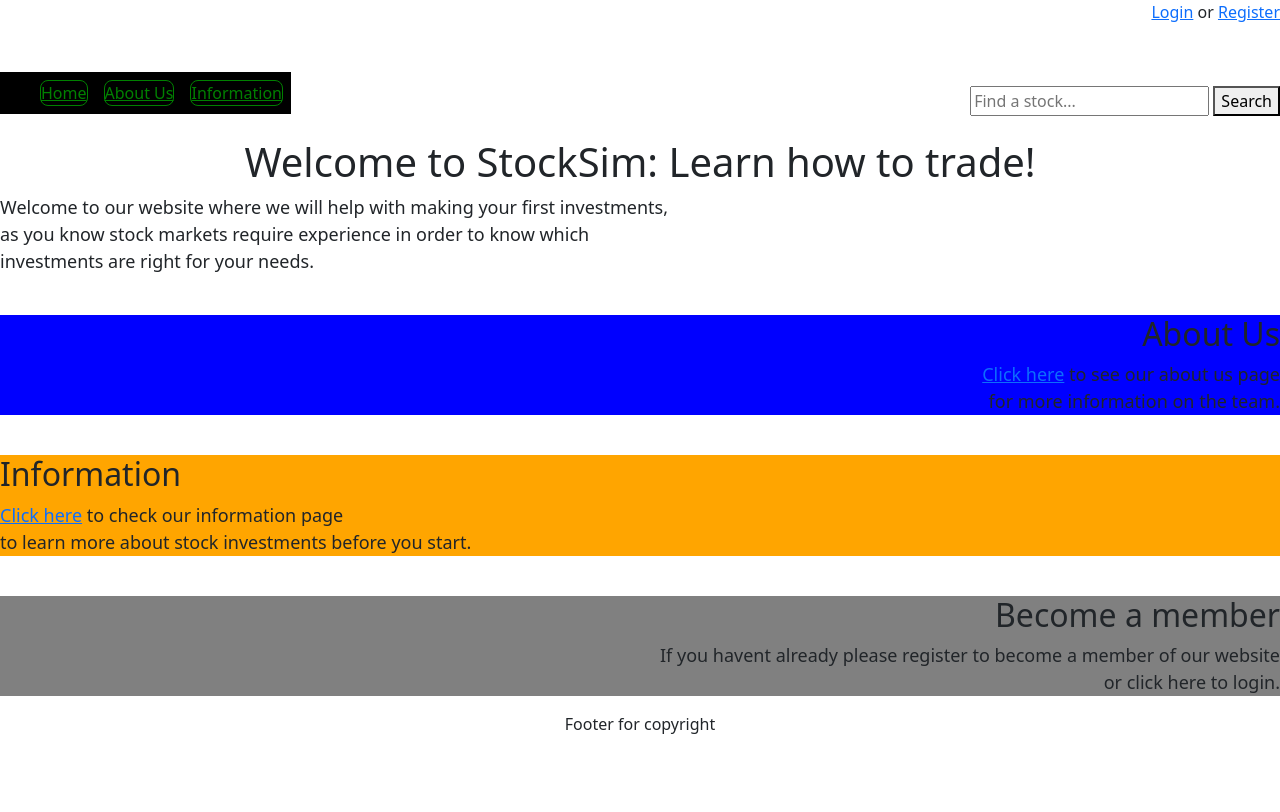
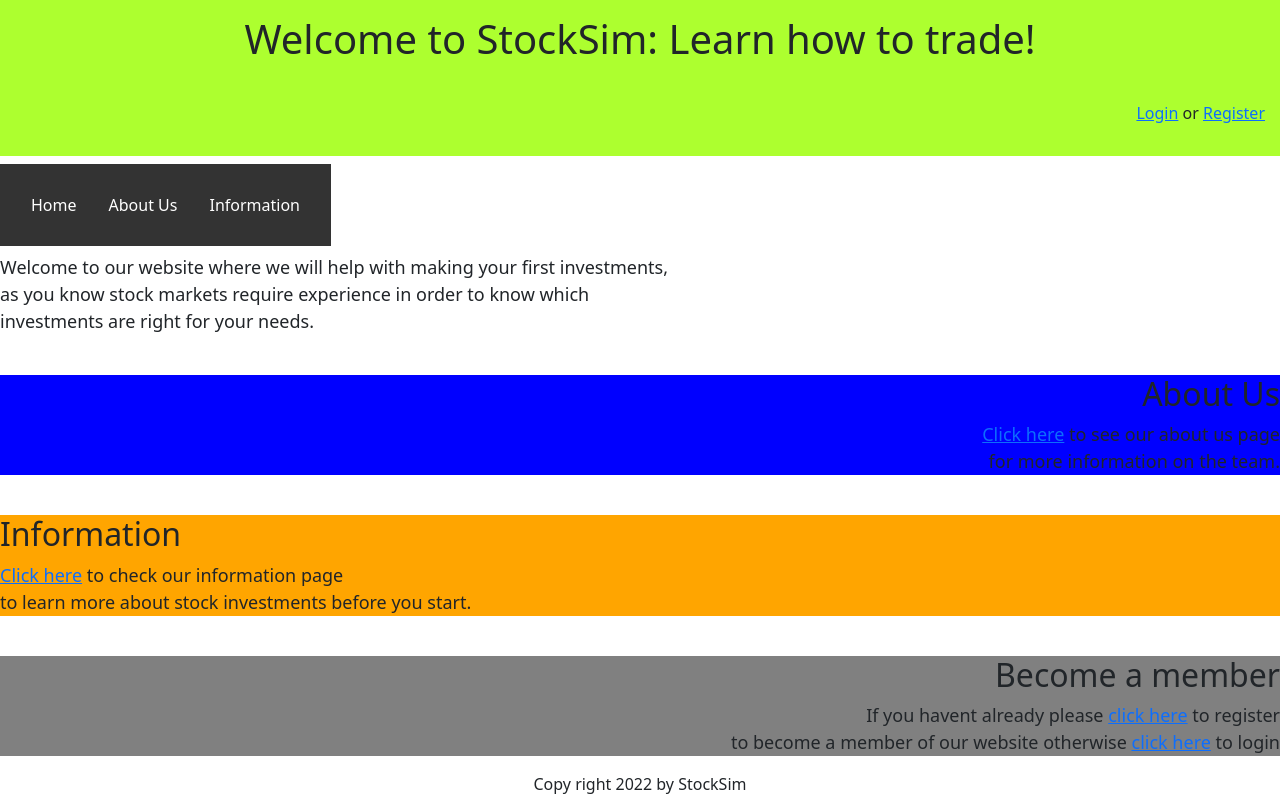
Before and after one commit to vkadam7/StockMarketApp, a Flask app: page / in a window 1280 px wide. Before the commit the page ends 734 px from the top, so only its background shows below. Run offline with Flask 2, Linux system fonts and the light colour scheme; parts of the project's set-up code (start-up, migrations or seed data) failed here and were passed over.

Commit message:
Changes to Html files and CSS

```diff
--- a/static/stylesheets/styles.css
+++ b/static/stylesheets/styles.css
@@ -1,34 +1,55 @@
+.header{
+    background-color:greenyellow;
+    text-align:center;
+    justify-content: center;
+    padding:15px;
+}
+
+.login{
+    background-color:greenyellow;
+    text-align:right;
+    justify-content: right;
+    padding:15px;
+}
+
+.navbar ul{
+    list-style-type: none;
+    background-color:#333;
+    margin:0;
+    padding:0;
+    overflow:hidden;
+    padding: 15px;
+}
+
+.navbar li {
+    float: left;
+}
+
+.navbar a {
+    display: block;
+    color: white;
+    text-align:center;
+    padding: 14px 16px;
+    text-decoration:none;
+}
+
+.navbar a:hover{
+    color: blue;
+    background-color:white;
+}
+
+.navbar a:visited{
+    color: grey;
+}
+
+.navbar a:active{
+    color: red;
+}
+
 body {
     background-color: white;
     color:black;
 }
-
-.login{
-    text-align:right;
-    justify-content: right;
-    display:flex;
-}
-
-.navbar ul{
-    list-style-type: none;
-    background-color:black;
-    justify-content:left;
-    display:flex;
-}
-
-.navbar ul li a {
-    display: block;
-    color: green;
-    border: 1px solid;
-    border-radius: .5em;
-    margin: .5em;
-    flex-wrap: wrap;
-    flex: 1 1 50%;
-}
-
-.navbar a:hover{color: blue;}
-.navbar a:visited{color: grey;}
-.navbar a:active{color: red;}
 
 h1{
     text-align: center;
@@ -84,26 +105,22 @@ h1{
 .loginform {
     text-align:center;
     justify-content: center;
+    background-color:aqua;
+    border-radius:15px;
 }
 
 .registerform {
     text-align:center;
     justify-content: center;
+    background-color:aqua;
+}
+
+.passwordform {
+    text-align:center;
+    justify-content:center;
+    background-color:aqua;
 }
 
 footer{
     text-align:center;
 }
-
-.stockUtilityBar {
-    display: table;
-    text-align: center;
-    vertical-align: middle;
-    width: 100%;
-    height: 10%;
-}
-
-.stockUtilityBarIcon {
-    display: table-cell;
-    height: auto;
-}
--- a/templates/home.html
+++ b/templates/home.html
@@ -1,36 +1,31 @@
 <!DOCTYPE html>
 <html>
 <head>
+    <meta class="UTF-8">
     <title>StockSim: Learn How To Trade</title>
     <link rel = "stylesheet" href = "/static/stylesheets/styles.css">
     <link href="https://cdn.jsdelivr.net/npm/bootstrap@5.2.1/dist/css/bootstrap.min.css" rel="stylesheet"
     integrity="sha384-iYQeCzEYFbKjA/T2uDLTpkwGzCiq6soy8tYaI1GyVh/UjpbCx/TYkiZhlZB6+fzT" crossorigin="anonymous">
 </head>
 <header>
+    <div class = "header">
+        <h1>Welcome to StockSim: Learn how to trade!</h1>
+    </div>
     <div class = "login">
-            <p><a href = "login">Login</a> or <a href = "register">Register</a></p>
+            <p><a href = "login.html">Login</a> or <a href = "register.html">Register</a></p>
     </div>
-    <br>
     <div class = "navbar">
         <nav>
             <ul>
-                <li><a href = "home">Home</a></li>
-                <li><a href = "aboutus">About Us</a></li>
-                <li><a href = "information">Information</a></li>
+                <li><a href = "home.html">Home</a></li>
+                <li><a href = "aboutus.html">About Us</a></li>
+                <li><a href = "information.html">Information</a></li>
             </ul>
         </nav>
-        <form action="/stockSearch" method="post">
-            <input type="search" name="searchTerm" placeholder="Find a stock..."
-                    value="{{ request.form['searchTerm'] }}">
-            <button>Search</button>
-        </form>
     </div>
 </header>
 <body>
     <section>
-        <div>
-            <h1>Welcome to StockSim: Learn how to trade!</h1>
-        </div>
 
         <div class = "section1">
             <p>Welcome to our website where we will help with making your first investments,
@@ -60,8 +55,8 @@
         <br>
         <div class = "section4">
             <h2>Become a member</h2>
-            <p>If you havent already please register to become a member of our website
-                <br> or click here to login.
+            <p>If you havent already please <a href = "register.html ">click here</a> to register
+            <br> to become a member of our website otherwise <a href = "login.html"> click here</a> to login
             </p>
         </div>
     </section>
@@ -69,6 +64,6 @@
     integrity="sha384-u1OknCvxWvY5kfmNBILK2hRnQC3Pr17a+RTT6rIHI7NnikvbZlHgTPOOmMi466C8"
     crossorigin="anonymous"></script>
 </body>
-<footer><p>Footer for copyright</p></footer>
+<footer><p>Copy right 2022 by StockSim</p></footer>
 
 </html>
```
Also changed, not shown: templates/aboutus.html (+25 -7 lines), templates/information.html (+13 -14 lines), templates/login.html (+14 -9 lines), templates/register.html (+13 -9 lines).
